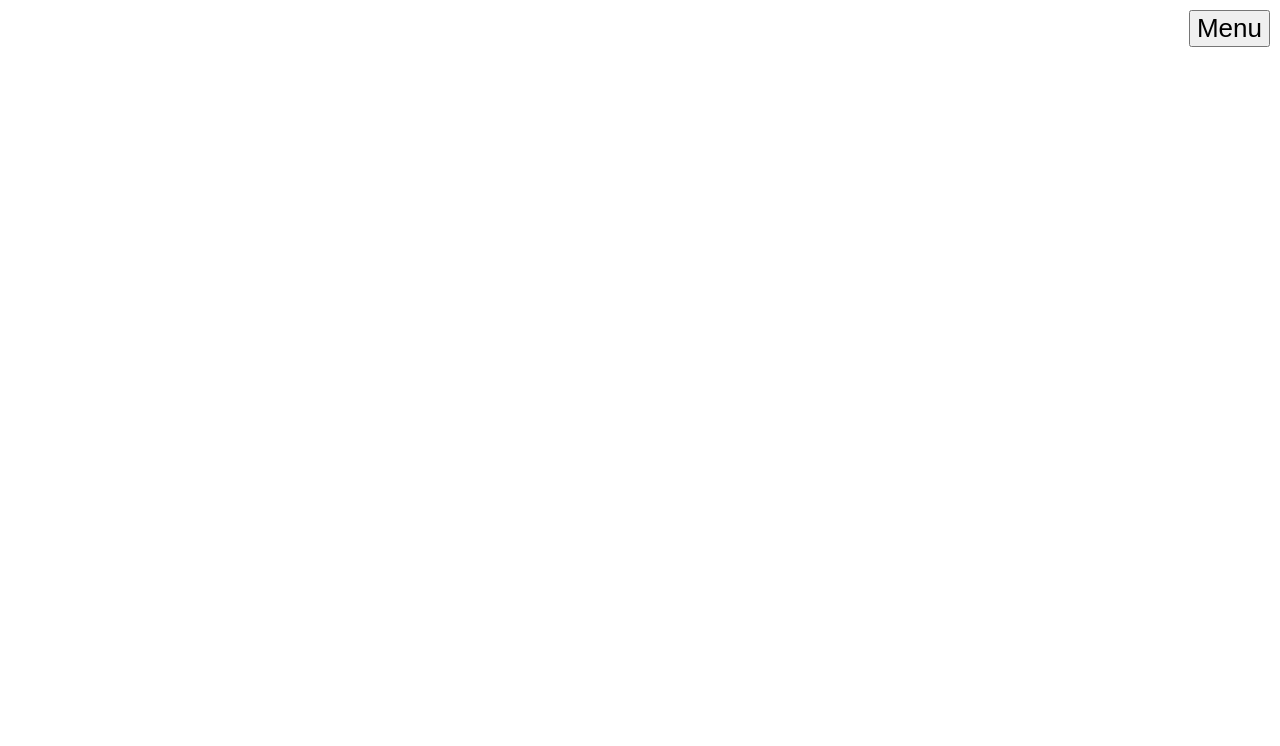
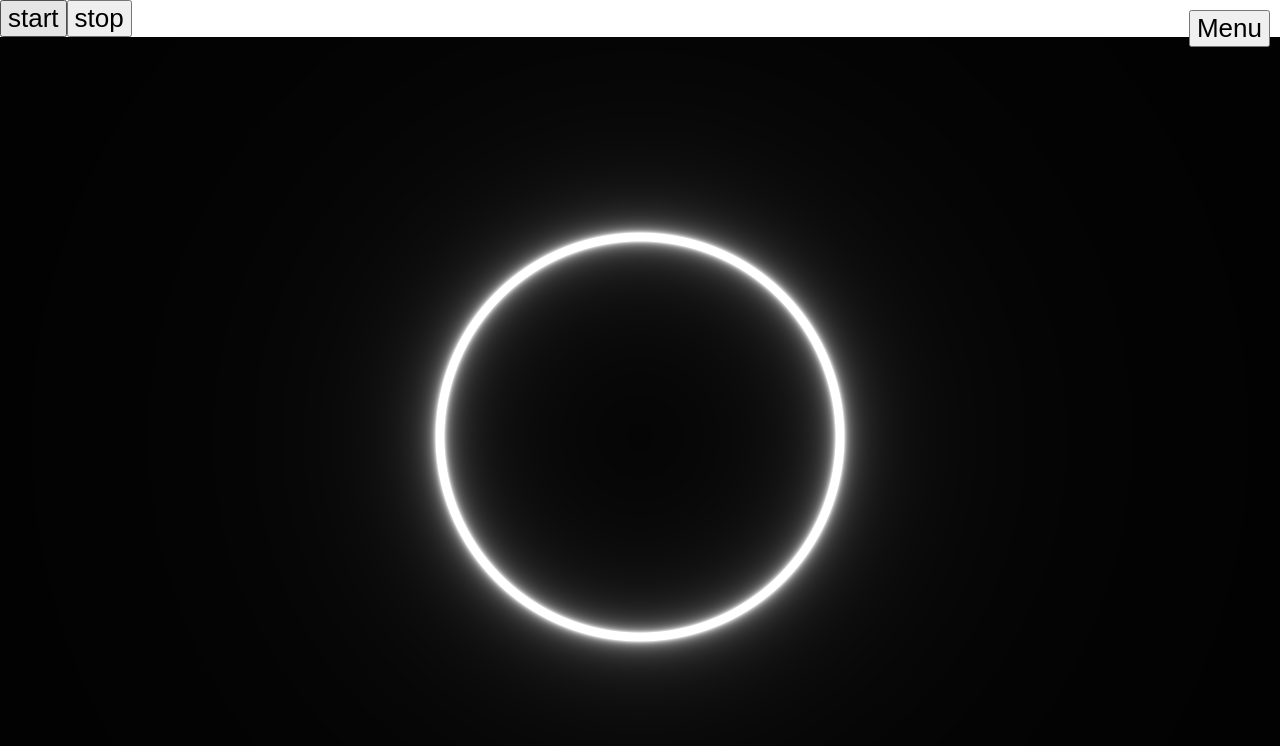
Before and after one commit to isihigameKoudai/utils, a React (Vite) app: page /samples/audio-circle in a window 1280 px wide. Before the commit this address had no page. Shown: the top 746 px of the page. Built offline with nearby package versions, Linux system fonts and the light colour scheme.

Commit message:
add audoi circle

```diff
--- a/packages/Visualizer.ts
+++ b/packages/Visualizer.ts
@@ -27,13 +27,14 @@ export const cancelAnimationFrame =
 export type RenderCallBack = (props: {
   $canvas: HTMLCanvasElement;
   frequencyBinCount: number;
+  times: Uint8Array;
+  spectrumArray: Uint8Array;
   timeDomainArray: Float32Array;
   spectrumRawArray: Float32Array;
-  times: Uint8Array;
 }) => void;
 
 type RenderOptions = {
-  $canvas: HTMLCanvasElement;
+  $canvas?: HTMLCanvasElement;
   canvasWidth?: number;
   canvasHeight?: number;
   smoothingTimeConstant?: number;
@@ -46,6 +47,7 @@ type RenderOptions = {
 export default class Visualizer extends Audio {
   analyzer: AnalyserNode | null;
   times: Uint8Array;
+  spectrumArray: Uint8Array;
   timeDomainArray: Float32Array;
   spectrumRawArray: Float32Array;
   $canvas: HTMLCanvasElement | null;
@@ -55,6 +57,7 @@ export default class Visualizer extends Audio {
     super();
     this.analyzer = null;
     this.times = new Uint8Array();
+    this.spectrumArray = new Uint8Array();
     this.timeDomainArray = new Float32Array();
     this.spectrumRawArray = new Float32Array();
     this.$canvas = null;
@@ -90,6 +93,7 @@ export default class Visualizer extends Audio {
     this.analyzer.smoothingTimeConstant = smoothingTimeConstant;
     this.analyzer.fftSize = fftSize;
     this.times = new Uint8Array(this.analyzer.frequencyBinCount); // 時間領域の波形データを格納する配列を生成
+    this.spectrumArray = new Uint8Array(this.analyzer.frequencyBinCount);
     this.timeDomainArray = new Float32Array(this.analyzer.fftSize); // 波形表示用データ
     this.spectrumRawArray = new Float32Array(this.analyzer.frequencyBinCount); // スペクトル波形用データ
 
@@ -102,9 +106,11 @@ export default class Visualizer extends Audio {
     }
 
     // ビジュアライザーをcanvasに反映
-    $canvas.width = canvasWidth;
-    $canvas.height = canvasHeight;
-    this.$canvas = $canvas;
+    if ($canvas) {
+      $canvas.width = canvasWidth;
+      $canvas.height = canvasHeight;
+      this.$canvas = $canvas;
+    }
 
     this.render(renderCallBack);
   }
@@ -120,6 +126,7 @@ export default class Visualizer extends Audio {
 
     // その時点での波形データを元にした配列を取得
     this.analyzer.getByteTimeDomainData(this.times);
+    this.analyzer.getByteFrequencyData(this.spectrumArray);
     this.analyzer.getFloatTimeDomainData(this.timeDomainArray);
     this.analyzer.getFloatFrequencyData(this.spectrumRawArray);
 
@@ -127,6 +134,7 @@ export default class Visualizer extends Audio {
       $canvas: this.$canvas!,
       frequencyBinCount: this.analyzer.frequencyBinCount,
       times: this.times,
+      spectrumArray: this.spectrumArray,
       timeDomainArray: this.timeDomainArray,
       spectrumRawArray: this.spectrumRawArray,
     });
--- /dev/null
+++ b/packages/array.ts
@@ -0,0 +1,25 @@
+/**
+ * 指定したsliceNumの数の配列に分割する
+ *
+ * example:
+ * - splitMap([1,2,3,4,5], 2) => [[1,2],[3,4],[5]]
+ * - splitMap([1,2,3,4,5], 5) => [[1,2,3,4,5]]
+ * - splitMap([1,10, 100], 1) => [[1],[10],[100]]
+ * @param originArray
+ * @param sliceNum
+ * @returns
+ */
+export const splitMap = (
+  originArray: number[],
+  sliceNum: number
+): number[][] => {
+  const array: number[][] = [];
+  for (let i = 0; i * sliceNum < originArray.length; i++) {
+    const currentIndex = i * sliceNum;
+    const nextIndex = (i + 1) * sliceNum;
+    const newArray = originArray.slice(currentIndex, nextIndex);
+    array.push(newArray);
+  }
+
+  return array;
+};
--- a/src/Route/routes.tsx
+++ b/src/Route/routes.tsx
@@ -10,6 +10,7 @@ import SpeechPage from "../pages/Audio/Speech";
 import FivePointCirclePage from "../pages/Examples/FivePointCircle";
 import NormalCirclePage from "../pages/Examples/NormalCircle";
 import SquareSparkPage from "../pages/Examples/SquareSpark";
+import AudioCirclePage from "../pages/Examples/AudioCircle";
 
 export type IRoute = {
   title: string;
@@ -78,6 +79,11 @@ export const routeList: IRoute[] = [
     element: <NormalCirclePage />
   },
   {
+    title: '円(オーディオ)',
+    path: '/samples/audio-circle',
+    element: <AudioCirclePage />
+  },
+  {
     title: 'キラキラ',
     path: '/samples/square-apark',
     element: <SquareSparkPage />
--- /dev/null
+++ b/src/pages/Examples/AudioCircle/index.tsx
@@ -0,0 +1,57 @@
+import React, { useCallback, useRef } from 'react';
+import * as THREE from 'three';
+
+import ShaderCanvas from '../../../../packages/ShaderCanvas';
+import vertex from '../../../../packages/glsl/vertex.vert?raw';
+import AudioCircle from './AudioCircle.frag?raw';
+import Visualizer from '../../../../packages/Visualizer';
+import { average } from '../../../../packages/math';
+import { splitMap } from '../../../../packages/array';
+
+const flatSums = (arr:number[], lengthPerArr: number) => splitMap(arr,lengthPerArr).map(items => average(items));
+
+const AudioCirclePage: React.FC = () => {
+  const ringVisualizer = new Visualizer();
+
+  const uniforms = {
+    time: {
+      value: 0
+    },
+    resolution: {
+      value: new THREE.Vector2(window.innerWidth, window.innerHeight)
+    },
+    num: {
+      value: 0.0
+    }
+  };
+
+  const handleStart = useCallback(async () => {
+    await ringVisualizer.setDeviceAudio({ audio: true });
+    ringVisualizer.start(({ spectrumArray }) => {
+      const av = flatSums([...spectrumArray], 100);
+      const masteredNum = spectrumArray[512] / 512;
+      // 512 ボーカル、ドラムなど
+      uniforms.num.value = masteredNum;
+    },{})
+  },[]);
+  const handleStop = useCallback(() => {
+    ringVisualizer.stop();
+  },[]);
+
+  return <div>
+    <button type='button' onClick={handleStart}>start</button>
+    <button type='button' onClick={handleStop}>stop</button>
+    <div style={{
+    width: '100%',
+    height: '100svh'
+  }}>
+    <ShaderCanvas
+      uniforms={uniforms}
+      vertexShader={vertex}
+      fragmentShader={AudioCircle}
+    />
+  </div>
+  </div>;
+}
+
+export default AudioCirclePage;
```
Also changed, not shown: src/pages/Examples/AudioCircle/AudioCircle.frag (added).
